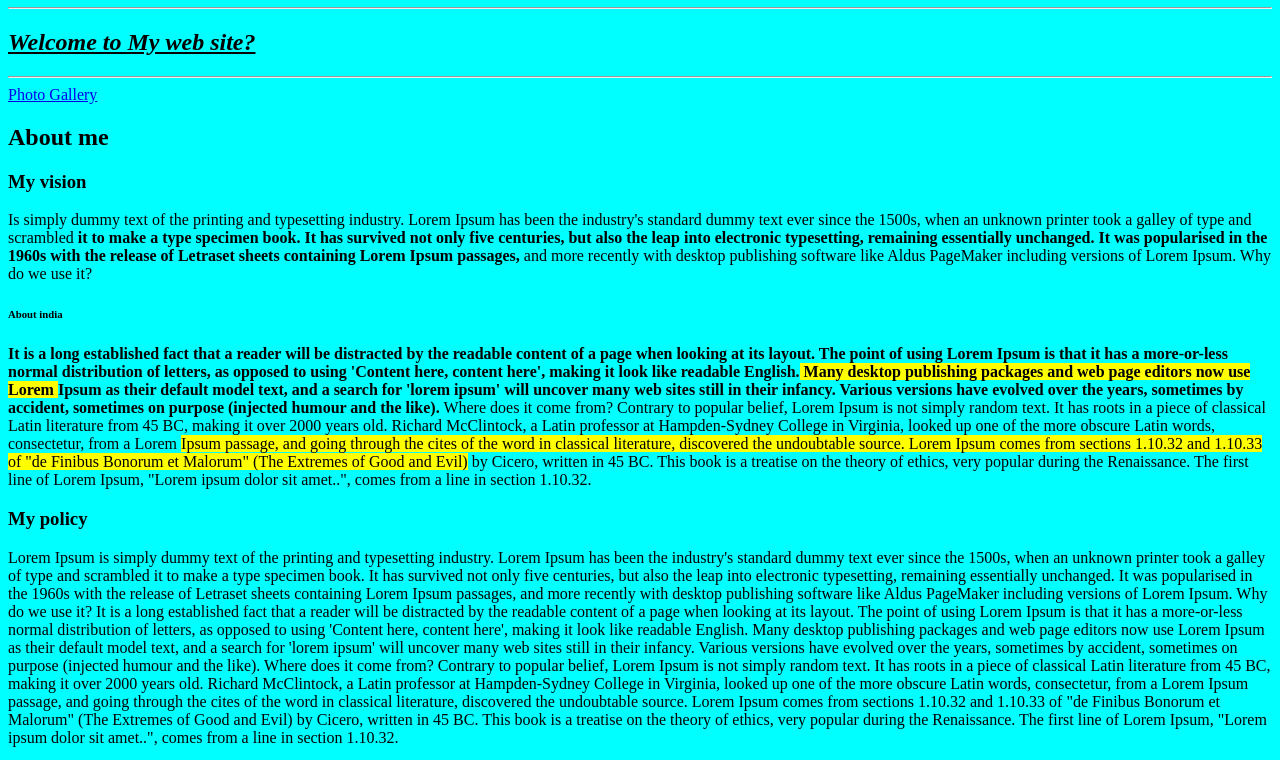
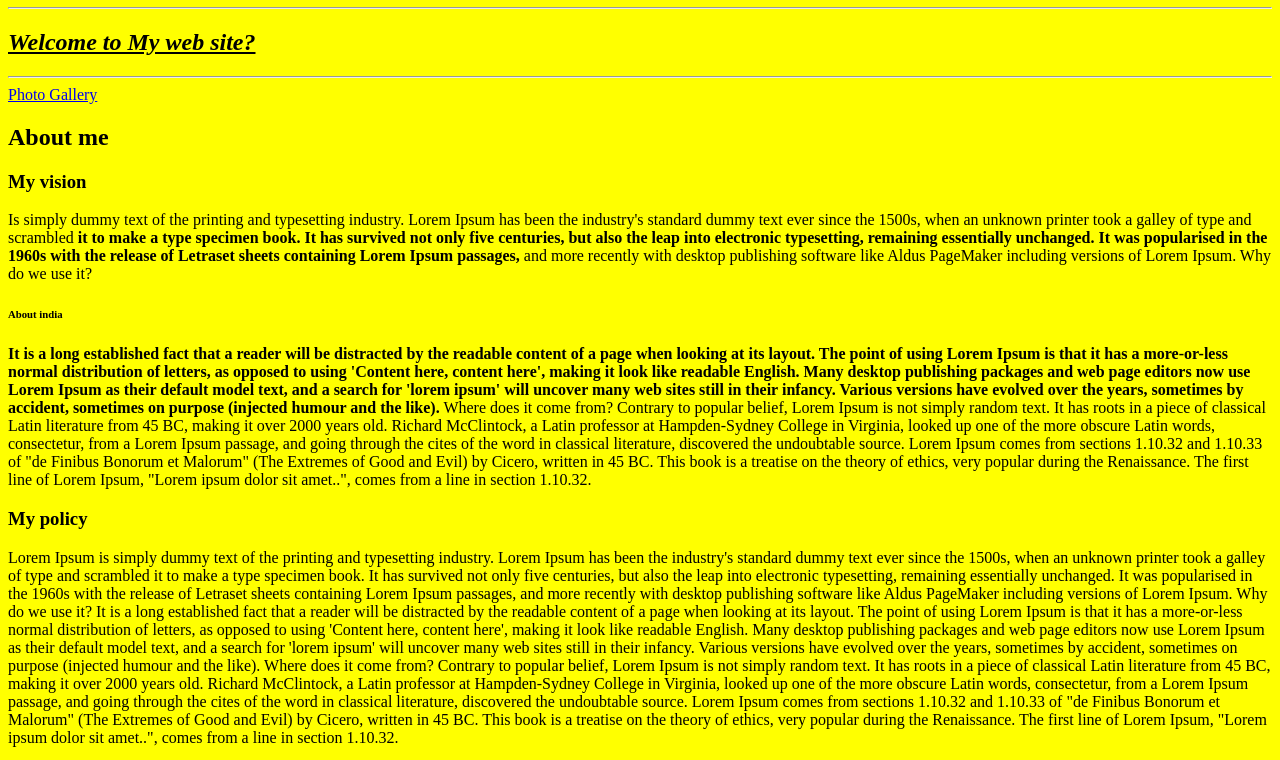
Before and after one commit to Deepakprog2024/main, a plain HTML site: page index.html in a window 1280 px wide. Shown: the part 73-833 px from the top of the page. Drawn offline with Linux system fonts and the light colour scheme.

Commit message:
Update index.html

```diff
--- a/index.html
+++ b/index.html
@@ -23,7 +23,7 @@
 <style>   </style>
 
 
-<body bgColor="cyan">
+<body bgColor="yellow">
 
 <a href="second.html">Photo Gallery</a>
 
```
